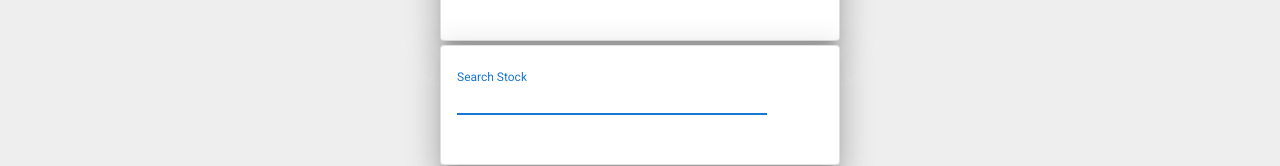
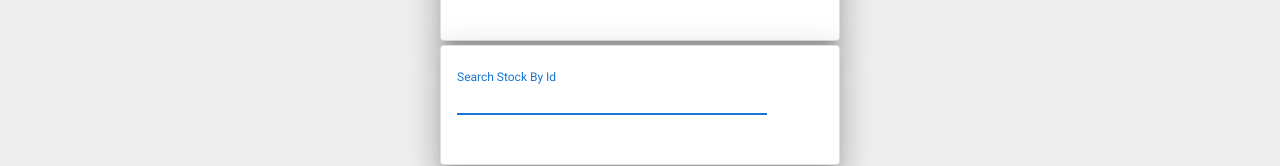
Before and after one commit to elmi-elmi/task-stock-management, a Vue app in the folder src/frontend/: page /stock in a window 1280 px wide. Shown: the part 335-501 px from the top of the page. Built offline with nearby package versions, Linux system fonts and the light colour scheme.

Commit message:
rename component

```diff
--- a/src/frontend/src/components/DisplayResultComp.vue
+++ b/src/frontend/src/components/DisplayResultComp.vue
@@ -33,7 +33,6 @@
 <script>
 export default {
   name: "DisplayResult",
-
   computed: {
     product() {
       return this.$store.getters['product/getProduct']
--- a/src/frontend/src/views/ProductView.vue
+++ b/src/frontend/src/views/ProductView.vue
@@ -4,11 +4,11 @@
     >
       <NoSearchFallbackComp v-if="!product.name"/>
       <DisplayResultComp v-else :result="product" title="Product"/>
-      <InputAmountComp v-if="product.name"/>
+      <SellAndBuyComp v-if="product.name"/>
 
     </v-card>
 
-    <SearchCardComp />
+    <SearchByIdComp />
 
 
   </div>
@@ -17,14 +17,14 @@
 
 <script>
 
-import SearchCardComp from "@/components/SearchCardComp";
-import InputAmountComp from "@/components/InputAmountComp";
+import SearchByIdComp from "@/components/request/SearchByIdComp";
+import SellAndBuyComp from "@/components/request/SellAndBuyComp";
 import NoSearchFallbackComp from "@/components/NoSearchFallbackComp";
 import DisplayResultComp from "@/components/DisplayResultComp";
 
 export default {
   name: 'ProductView',
-  components: {SearchCardComp, InputAmountComp, NoSearchFallbackComp,DisplayResultComp},
+  components: {SearchByIdComp, SellAndBuyComp, NoSearchFallbackComp,DisplayResultComp},
 
   computed: {
     product() {
--- a/src/frontend/src/views/StockView.vue
+++ b/src/frontend/src/views/StockView.vue
@@ -5,10 +5,10 @@
     >
       <NoSearchFallbackComp v-if="!stock.id" page="Stock"/>
       <DisplayResultComp :result="stock" v-else title="Stock"/>
-      <InputAmountComp v-if="stock.id"/>
+      <SellAndBuyComp v-if="stock.id"/>
 
     </v-card>
-    <SearchCardComp label="Search Stock" />
+    <SearchByIdComp label="Search Stock By Id" />
 
   </div>
 </template>
@@ -16,10 +16,10 @@
 <script>
 import NoSearchFallbackComp from "@/components/NoSearchFallbackComp";
 import DisplayResultComp from "@/components/DisplayResultComp";
-import SearchCardComp from "@/components/SearchCardComp";
-import InputAmountComp from "@/components/InputAmountComp";
+import SearchByIdComp from "@/components/request/SearchByIdComp";
+import SellAndBuyComp from "@/components/request/SellAndBuyComp";
 export default{
-  components:{SearchCardComp, NoSearchFallbackComp, DisplayResultComp, InputAmountComp},
+  components:{SearchByIdComp, NoSearchFallbackComp, DisplayResultComp, SellAndBuyComp},
   computed: {
     stock() {
       return this.$store.getters['product/getStock']
```
Also changed, not shown: src/frontend/src/components/request/SearchByIdComp.vue (renamed from src/frontend/src/components/SearchCardComp.vue), src/frontend/src/components/request/SellAndBuyComp.vue (renamed from src/frontend/src/components/InputAmountComp.vue).
